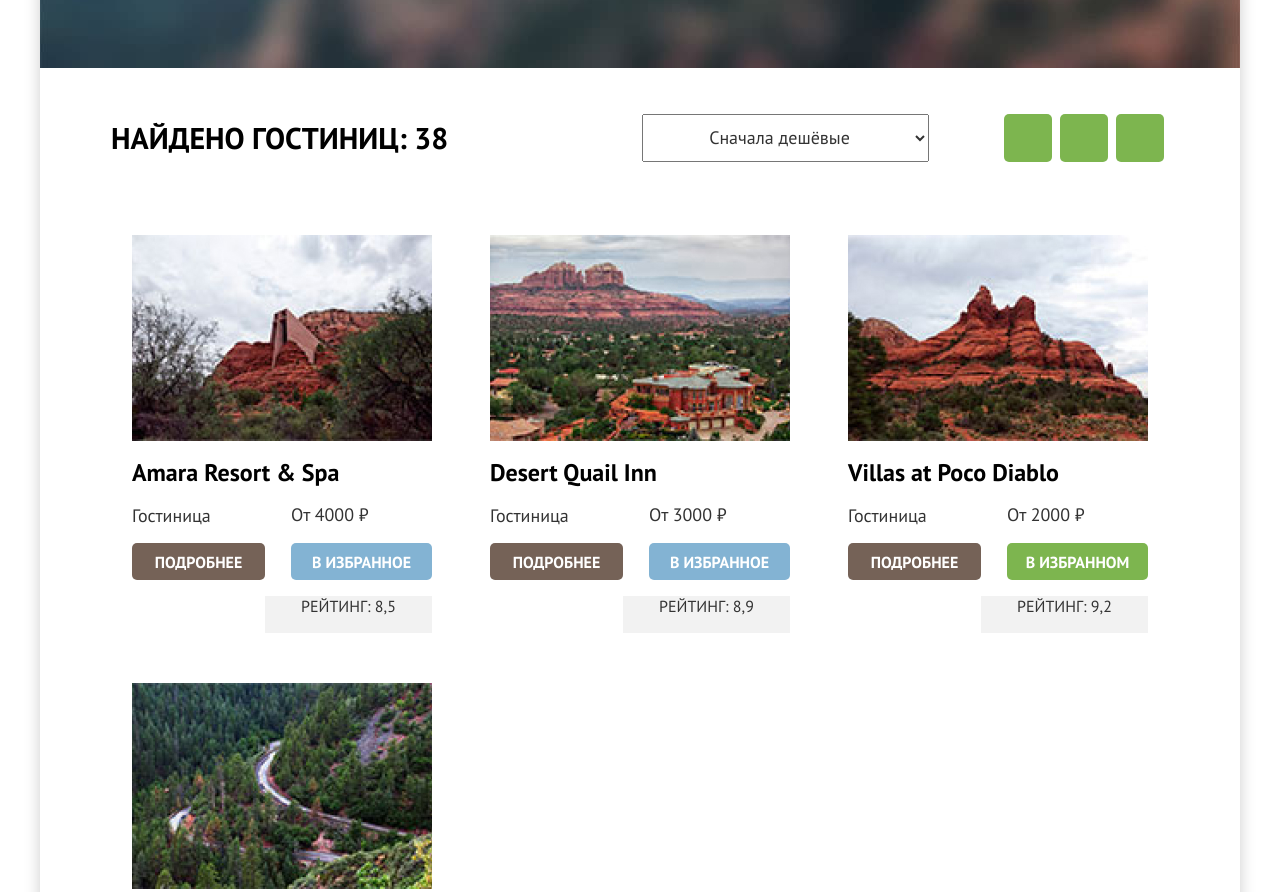
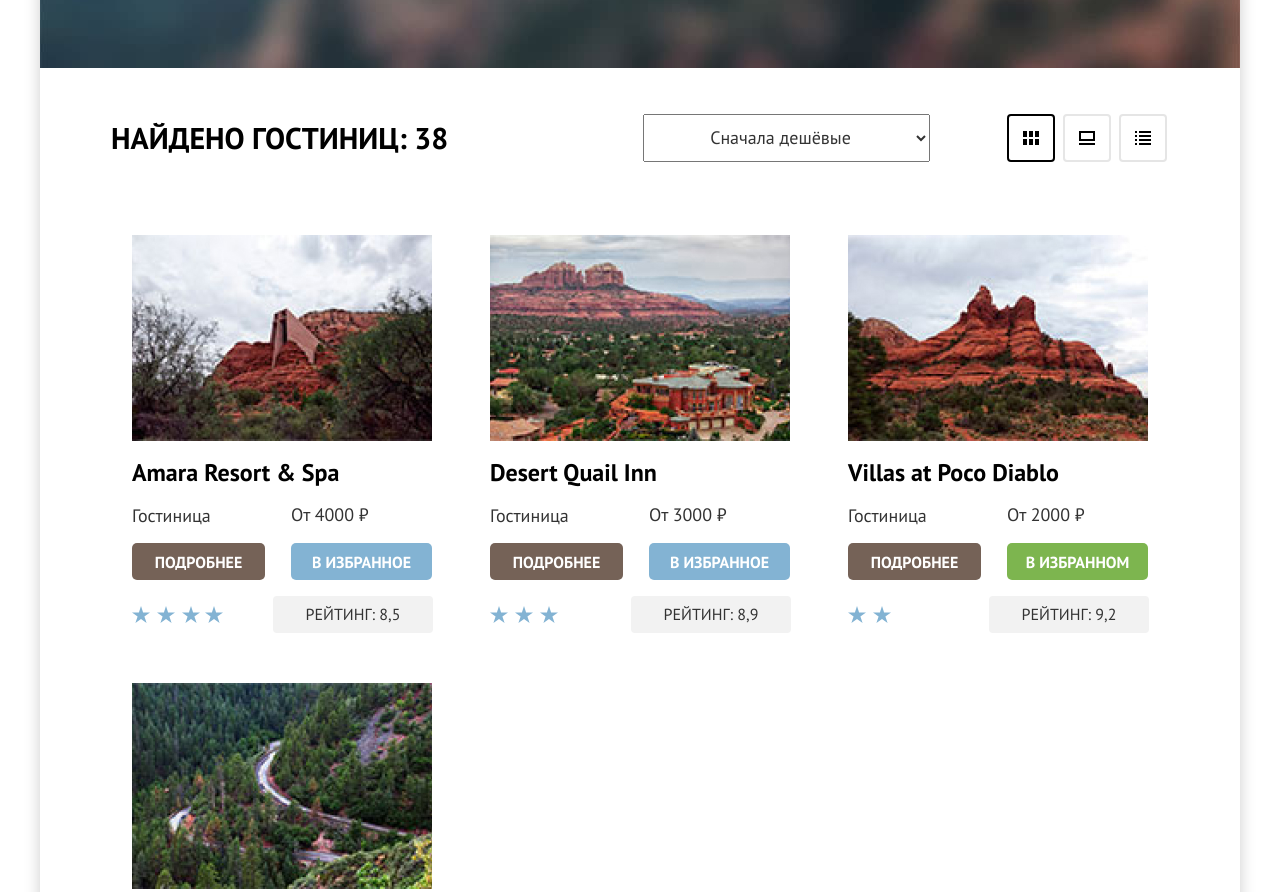
Before and after one commit to htmlacademy-htmlcss/593331-sedona-33, a plain HTML site: page 9/catalog.html in a window 1280 px wide. Shown: the part 404-1296 px from the top of the page. Drawn offline with Linux system fonts and the light colour scheme.

Commit message:
:heavy_check_mark: Сборка #9

```diff
--- a/9/catalog.html
+++ b/9/catalog.html
@@ -111,7 +111,6 @@
               </label>
             </fieldset>
             <div class="hotel-filter-buttons">
-              <!--ЭЛЕМЕНТ СТОИМОСТЬ С БЕГУНОКОМ ПОКА НЕ ДЕЛАЕМ, БУДЕМ РАЗБИРАТЬ В 8 УРОКЕ-->
               <button class="button button-small button-blue" type="submit">Применить</button>
               <button class="button button-hidden" type="reset">Сбросить</button>
             </div>
@@ -128,13 +127,35 @@
             <option value="expensive">Сначала популярные</option>
           </select>
           <div class="sorting-section">
-            <a class="button button-sorting" href="#">
+            <a class="button button-sorting" href="#"><svg aria-hidden="true" focusable="false" width="48" height="48" viewBox="0 0 48 48" fill="none" xmlns="http://www.w3.org/2000/svg">
+              <rect x="1" y="1" width="46" height="46" rx="3" stroke="black" stroke-width="2"/>
+              <path d="M20 17H16V23H20V17Z" fill="black"/>
+              <path d="M32 17H28V23H32V17Z" fill="black"/>
+              <path d="M26 17H22V23H26V17Z" fill="black"/>
+              <path d="M20 25H16V31H20V25Z" fill="black"/>
+              <path d="M32 25H28V31H32V25Z" fill="black"/>
+              <path d="M26 25H22V31H26V25Z" fill="black"/>
+              </svg>
               <span class="visually-hidden">Показать карточки</span>
             </a>
-            <a class="button button-sorting" href="#">
-              <span class="visually-hidden">Показать слайдшоу</span>
+            <a class="button button-sorting" href="#"><svg aria-hidden="true" focusable="false" width="48" height="48" viewBox="0 0 48 48" fill="none" xmlns="http://www.w3.org/2000/svg">
+              <rect x="1" y="1" width="46" height="46" rx="3" stroke="#E6E6E6" stroke-width="2"/>
+              <path d="M32 29H16V31H32V29Z" fill="black"/>
+              <path d="M30 19V25H18V19H30ZM32 17H16V27H32V17Z" fill="black"/>
+              </svg>
+              <span class="visually-hidden">Показать по одному</span>
             </a>
-            <a class="button button-sorting" href="#">
+            <a class="button button-sorting" href="#"><svg aria-hidden="true" focusable="false" width="48" height="48" viewBox="0 0 48 48" fill="none" xmlns="http://www.w3.org/2000/svg">
+              <rect x="1" y="1" width="46" height="46" rx="3" stroke="#E5E5E5" stroke-width="2"/>
+              <path d="M18 17H16V19H18V17Z" fill="black"/>
+              <path d="M32 17H20V19H32V17Z" fill="black"/>
+              <path d="M18 21H16V23H18V21Z" fill="black"/>
+              <path d="M32 21H20V23H32V21Z" fill="black"/>
+              <path d="M18 25H16V27H18V25Z" fill="black"/>
+              <path d="M32 25H20V27H32V25Z" fill="black"/>
+              <path d="M18 29H16V31H18V29Z" fill="black"/>
+              <path d="M32 29H20V31H32V29Z" fill="black"/>
+              </svg>
               <span class="visually-hidden">Показать список</span>
             </a>
           </div>
@@ -152,7 +173,9 @@
             <span class="hotel-card-price-second-part">От 4000 ₽</span>
             <a class="button hotel-card-button button-brown" href="#">Подробнее</a>
             <a class="button hotel-card-button button-blue" href="#">В избранное</a>
-            <span class="visually-hidden stars four-stars">звездочка</span>
+            <p class="stars four-stars">
+              <span class="visually-hidden">звездочка</span>
+            </p>
             <span class="rating">Рейтинг: 8,5</span>
           </li>
           <li class="hotel-card">
@@ -167,7 +190,9 @@
             <span class="hotel-card-price-second-part">От 3000 ₽</span>
             <a class="button hotel-card-button button-brown" href="#">Подробнее</a>
             <a class="button hotel-card-button button-blue" href="#">В избранное</a>
-            <span class="visually-hidden stars three-stars">звездочка</span>
+            <p class="stars three-stars">
+              <span class="visually-hidden ">звездочка</span>
+            </p>
             <span class="rating">Рейтинг: 8,9</span>
           </li>
           <li class="hotel-card">
@@ -182,7 +207,9 @@
             <span class="hotel-card-price-second-part"> От 2000 ₽</span>
             <a class="button hotel-card-button button-brown" href="#">Подробнее</a>
             <a class="button hotel-card-button button-green" href="#">В избранном</a>
-            <span class="visually-hidden stars two-stars">звездочка</span>
+            <p class="stars two-stars">
+              <span class="visually-hidden ">звездочка</span>
+            </p>
             <span class="rating">Рейтинг: 9,2</span>
           </li>
           <li class="hotel-card">
@@ -197,7 +224,9 @@
             <span class="hotel-card-price-second-part">От 3000 ₽</span>
             <a class="button hotel-card-button button-brown" href="#">Подробнее</a>
             <a class="button hotel-card-button button-blue" href="#">В избранное</a>
-            <span class="visually-hidden stars two-stars">звездочка</span>
+            <p class="stars two-stars">
+              <span class="visually-hidden ">звездочка</span>
+            </p>
             <span class="rating">Рейтинг: 9,2</span>
           </li>
         </ul>
@@ -220,11 +249,11 @@
               <a class="pagination-link pagination-next" href="#">...</a>
             </li>
             <li class="pagination-item">
-              <a class="pagination-link" href="#">10</a>
+              <a class="pagination-link pagination-link-two-numbers" href="#">10</a>
             </li>
           </ul>
           <div class="hotels-on-page-summary">
-            <p class="hotels-on-page">Гостиниц на странице</p>
+            <p class="hotels-on-page">Гостиниц на странице:</p>
             <select class="select-control-number" aria-label="Сортировка">
               <option value="4">4</option>
               <option value="8">8</option>
@@ -236,7 +265,7 @@
       </section>
     </main>
     <footer class="page-footer">
-      <section class="footer-sign">
+      <section class="footer-sign-inner-page">
         <h2 class="footer-sign-title">Подпишитесь на рассылку</h2>
         <p class="main-font">Только полезная информация и никакого спама,<br> честное бойскаутское!</p>
         <form action="https://echo.htmlacademy.ru/" method="post">
--- a/9/styles/styles.css
+++ b/9/styles/styles.css
@@ -191,6 +191,8 @@ body {
   font-size: 22px;
   line-height: 26px;
   color: #333333;
+  margin-top: 46px;
+  margin-bottom: 42px;
 }
 .footer-sign-main-page {
   background-image: url("../images/mailing_background.jpg");
@@ -257,6 +259,13 @@ body {
   grid-column-start: 2;
   grid-column-end: 4;
   text-align: center;
+  width: 160px;
+  height: 37px;
+  margin-left: 8px;
+  padding-top: 8px;
+  padding-bottom: 0px;
+  box-sizing: border-box;
+  border-radius: 4px 4px 4px 4px;
 }
 .button-green {
   background-color: #7DB54F;
@@ -271,10 +280,14 @@ body {
 .white-font {
   color:#ffffff;
 }
-.footer-sign {
+.footer-sign.white-font {
   text-align: center;
   padding-top: 95px;
   padding-bottom: 4px;
+}
+.footer-sign-inner-page {
+  text-align: center;
+  padding-top: 44px;
 }
 .sign-form {
   background-color: #F2F2F2;
@@ -385,7 +398,7 @@ body {
   padding: 0;
   display: flex;
   align-items: center;
-  margin-left: 72px;
+  margin-left: 68px;
   margin-top: 0px;
 }
 .pagination-item {
@@ -401,9 +414,13 @@ body {
   color:#ffffff;
   display: block;
   box-sizing: border-box;
-  width: 55px;
+  min-width: 55px;
   height: 55px;
   border-radius: 4px;
+  padding: 15px 15px;
+  text-align: center;
+}
+.pagination-link-two-numbers {
   padding: 15px 18px;
 }
 .pagination-current {
@@ -418,7 +435,7 @@ body {
   display: block;
   width: 619px;
   margin-top: 84px;
-  margin-bottom: 59px;
+  margin-bottom: 55px;
   margin-right: auto;
   margin-left: auto;
   padding-top: 17px;
@@ -535,6 +552,31 @@ body {
   grid-row: 4;
   grid-column-start: 3;
 }
+.stars {
+  grid-row: 5;
+  grid-column-start: 1;
+}
+ .three-stars {
+  background-image: url(../images/icon_stars_3.svg);
+  background-size: 68px 17px;
+  background-repeat: no-repeat;
+  background-position: left;
+  margin: 0;
+}
+.two-stars {
+  background-image: url(../images/icon_stars_2.svg);
+  background-size: 43px 17px;
+  background-repeat: no-repeat;
+  background-position: left;
+  margin: 0;
+}
+.four-stars {
+  background-image: url(../images/icon_stars_4.svg);
+  background-size: 91px 17px;
+  background-repeat: no-repeat;
+  background-position: left;
+  margin: 0;
+}
 .light-blue-square {
   background-color: #F9FCFD;
 }
@@ -551,14 +593,13 @@ body {
 .button-sorting {
   width: 48px;
   height: 48px;
-  background-color: #7DB54F;
   display: block;
   margin: 4px;
 }
 .sorting-section {
   display: flex;
-  margin-left: 71px;
-  margin-right: 72px;
+  margin-left: 73px;
+  margin-right: 69px;
 }
 .sorting-container {
   display: flex;
@@ -608,6 +649,8 @@ fieldset {
 .hotels-filter {
   display: grid;
   grid-template-columns: 217px 311px 368px 160px;
+  margin-top: 10px;
+  margin-left: -2px;
 }
 .hotel-filter-group-type {
   padding: 0px;
@@ -636,8 +679,9 @@ fieldset {
   margin-left: 0px;
 }
 .hotel-filter-buttons {
-  margin-top: 60px;
+  margin-top: 61px;
   text-align: center;
+  margin-left: 1px;
 }
 .apartment-icon {
   position: relative;
@@ -661,9 +705,9 @@ fieldset {
   padding-left: 2px;
 }
 .hotel-link {
-  background-image: ("../images/icon_arrow_right.svg");
+  background-image: url("../images/icon_arrow_right.svg");
   background-repeat: no-repeat;
-  background-position: center;
+  background-position: 10px;
   background-size: 5px 8px;
   padding-left: 27px;
 }
```
Also changed, not shown: 9/images/icon_stars_2.svg (added), 9/images/icon_stars_3.svg (added), 9/images/icon_stars_4.svg (added).
